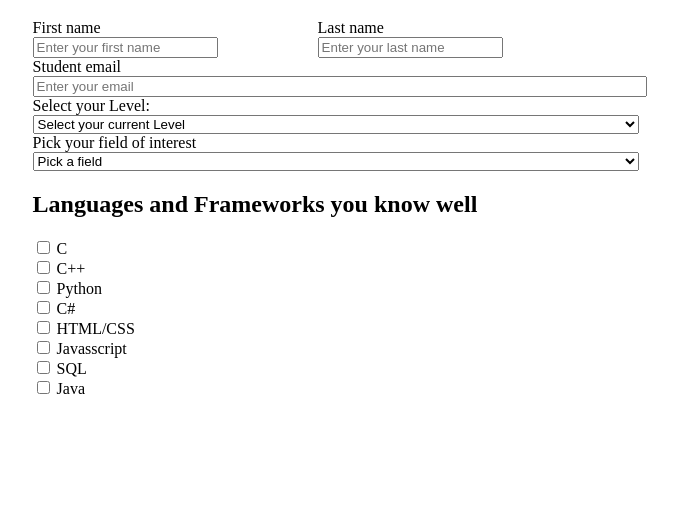
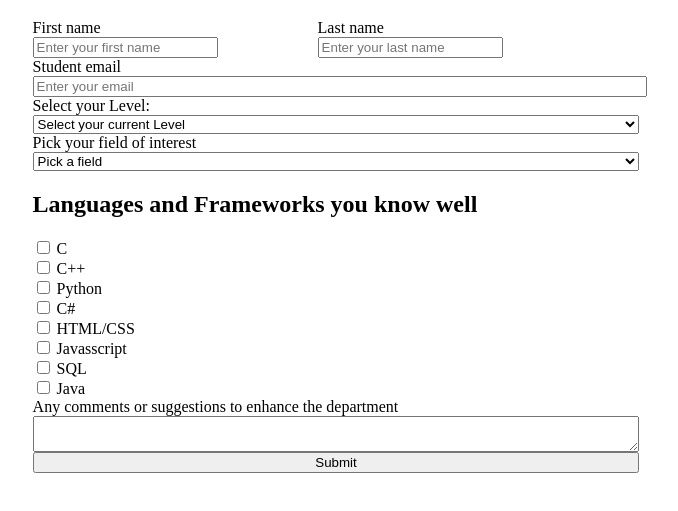
Before and after one commit to ULTRONLORD/Survey-Form, a plain HTML site: page index.html in a window 1280 px wide. Shown: the part 69-580 px from the top of the page, without its empty margins (304-982 px from the left). Drawn offline with Linux system fonts and the light colour scheme.

Commit message:
finished form layout {submit button}

```diff
--- a/index.html
+++ b/index.html
@@ -10,7 +10,7 @@
   <body>
     <h1>Departmental Survey Form</h1>
 
-    <form id="form">
+    <form id="form1">
       <div class="name-container">
         <div class="form-name first">
           <label for="first-name"> First name</label>
@@ -103,6 +103,16 @@
           <input type="checkbox" id="java" name="frameworks" value="java" />
           <label for="java"> Java</label>
         </div>
+
+        <div class="comments-container">
+          <label for="comments"
+            >Any comments or suggestions to enhance the department
+          </label>
+          <textarea id="comments"> </textarea>
+        </div>
+      </div>
+      <div class="submit-container">
+        <button type="submit" form="form1" value="submit">Submit</button>
       </div>
     </form>
   </body>
--- a/style.css
+++ b/style.css
@@ -18,6 +18,16 @@ body {
 .email-container {
 }
 
+.comments-container {
+  display: flex;
+  flex-direction: column;
+}
+
+.submit-container {
+  display: flex;
+  flex-direction: column;
+}
+
 input[type="email"],select[name="level"],select[name="field"] {
   width: 100%;
 }
```
